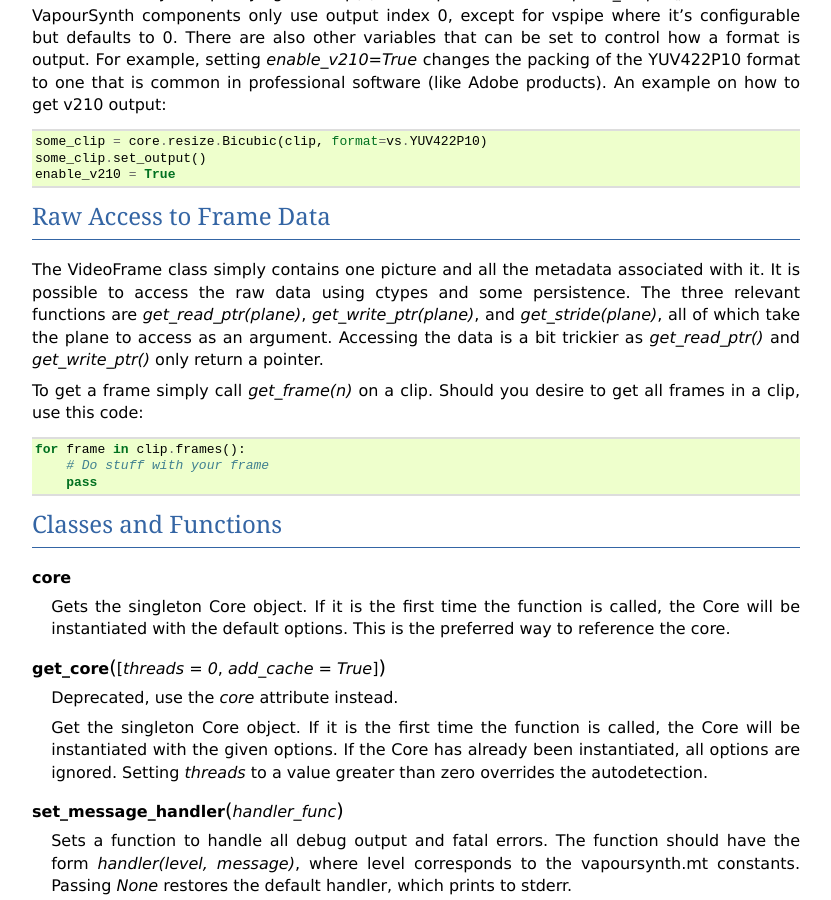
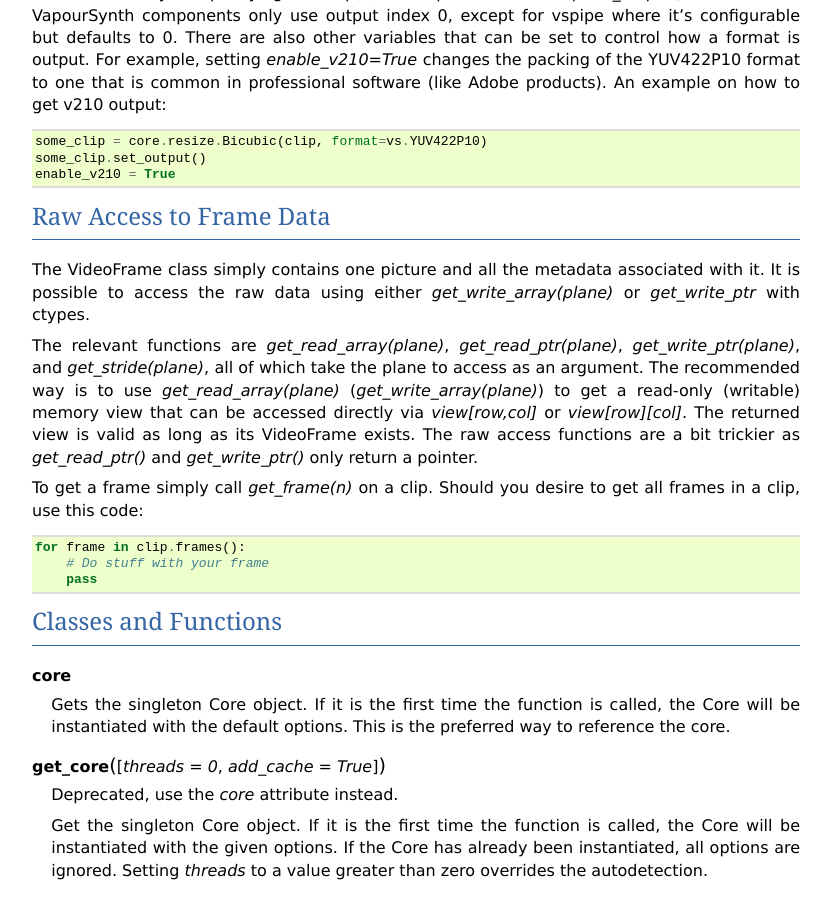
Before and after one commit to vapoursynth/vapoursynth, a Sphinx documentation site: the page built from doc/pythonreference.rst, in a window 1280 px wide and 900 px high, scrolled down 2504 px. Shown: the whole window, without its empty margins (48-879 px from the left). Built offline with Sphinx 7.4.7, drawn with Linux system fonts in a browser that asks for light colours; formulas are drawn with MathJax 3.

Commit message:
doc: mention `get_read_array` and `get_write_array` in raw frame access section
They are user friendlier to use than the raw access functions.

Signed-off-by: akarin <AkarinVS@users.noreply.github.com>

```diff
--- a/doc/pythonreference.rst
+++ b/doc/pythonreference.rst
@@ -147,11 +147,17 @@ Raw Access to Frame Data
 ########################
 
 The VideoFrame class simply contains one picture and all the metadata
-associated with it. It is possible to access the raw data using ctypes and
-some persistence. The three relevant functions are *get_read_ptr(plane)*,
+associated with it. It is possible to access the raw data using either
+*get_write_array(plane)* or *get_write_ptr* with ctypes.
+
+The relevant functions are *get_read_array(plane)*, *get_read_ptr(plane)*,
 *get_write_ptr(plane)*, and *get_stride(plane)*, all of which take the plane
-to access as an argument. Accessing the data is a bit trickier as
-*get_read_ptr()* and *get_write_ptr()* only return a pointer.
+to access as an argument. The recommended way is to use *get_read_array(plane)*
+(*get_write_array(plane)*) to get a read-only (writable) memory view that
+can be accessed directly via *view[row,col]* or *view[row][col]*. The returned
+view is valid as long as its VideoFrame exists.
+The raw access functions are a bit trickier as *get_read_ptr()* and *get_write_ptr()*
+only return a pointer.
 
 To get a frame simply call *get_frame(n)* on a clip. Should you desire to get
 all frames in a clip, use this code::
```
